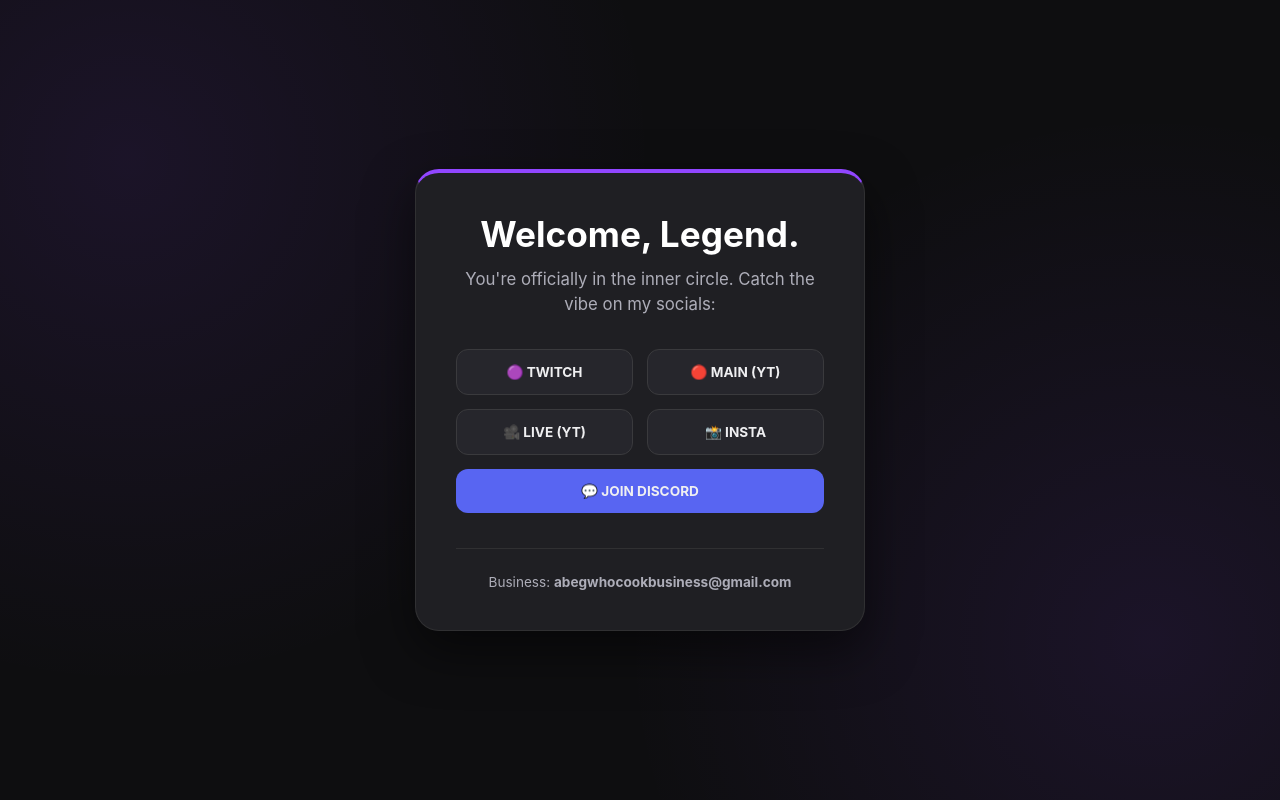
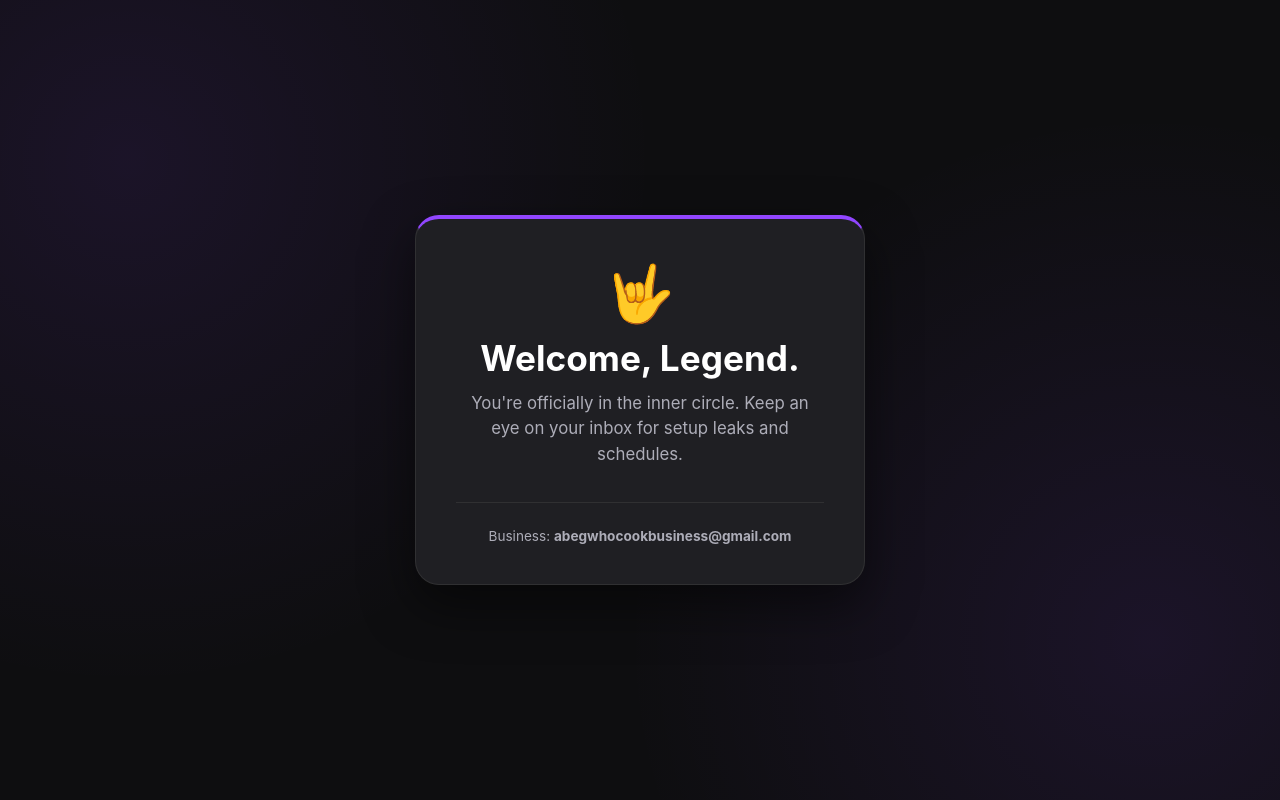
Before and after one commit to dace3g/Dace-team, a plain HTML site: page index.html in a window 1280 px wide. Both pictures are taken after typing "name@example.com" into the empty fields and a click on the button "ENTER THE INBOX". Drawn offline with Linux system fonts and the light colour scheme.

Commit message:
Update index.html
Signed-off-by: dace3g <joeyjoeydjaba@gmail.com>

```diff
--- a/index.html
+++ b/index.html
@@ -69,7 +69,7 @@
         }
 
         h1 { font-size: 2.5rem; margin: 0; letter-spacing: -1px; text-transform: uppercase; color: #fff; }
-        .tagline { color: var(--text-muted); margin: 12px 0 32px; line-height: 1.5; font-size: 1.05rem; }
+        .tagline { color: var(--text-muted); margin: 12px 0 25px; line-height: 1.5; font-size: 1.05rem; }
 
         input[type="email"] {
             width: 100%;
@@ -98,28 +98,32 @@
             cursor: pointer;
             letter-spacing: 1px;
             transition: 0.3s ease;
+            margin-bottom: 30px;
         }
         .btn:hover { background: #772ce8; transform: translateY(-3px); box-shadow: 0 8px 20px var(--accent-glow); }
 
         .platform-grid {
             display: grid;
             grid-template-columns: 1fr 1fr;
-            gap: 14px;
-            margin-top: 28px;
+            gap: 12px;
+            margin-top: 10px;
+            border-top: 1px solid #303032;
+            padding-top: 25px;
         }
 
         .social-btn {
             background: #26262c;
-            padding: 14px;
+            padding: 12px;
             border-radius: 12px;
             color: var(--text-main);
             text-decoration: none;
-            font-size: 0.85rem;
+            font-size: 0.8rem;
             font-weight: 700;
             border: 1px solid #3a3a3d;
             transition: 0.2s;
         }
-        .social-btn:hover { background: var(--twitch-purple); border-color: var(--twitch-purple); }
+        .social-btn:hover { background: var(--twitch-purple); border-color: var(--twitch-purple); transform: scale(1.03); }
+
         .footer-note { font-size: 0.85rem; color: var(--text-muted); margin-top: 35px; border-top: 1px solid #303032; padding-top: 25px; }
     </style>
 </head>
@@ -128,24 +132,30 @@
         <div id="landing-page" class="glass-card">
             <div class="logo-placeholder">D</div>
             <h1>DACE</h1>
-            <p class="tagline">Your friendly neighborhood streamer.<br>Swing into the web for exclusive updates.</p>
+            <p class="tagline">Your friendly neighborhood streamer.<br>Swing into the web for updates.</p>
+
             <form id="subscribe-form" onsubmit="handleJoin(event)">
                 <input type="email" placeholder="Your best email..." required>
                 <button type="submit" class="btn">Enter the Inbox</button>
             </form>
+
+            <div class="platform-grid">
+                <a href="https://twitch.tv/dace3g" target="_blank" class="social-btn">🟣 TWITCH</a>
+                <a href="https://youtube.com/@dace3g?si=miRsz_5Lnr5YE_25" target="_blank" class="social-btn">🔴 MAIN YOUTUBE</a>
+                <a href="https://youtube.com/@dacelive2?si=ZLNn-oNhUOAYe-l6" target="_blank" class="social-btn">🎥 LIVE YOUTUBE</a>
+                <a href="https://www.instagram.com/dace3g?igsh=MWk1anpkNzMycmZiYQ%3D%3D&utm_source=qr" target="_blank" class="social-btn">📸 INSTAGRAM</a>
+                <a href="https://discord.gg/BgmQFQmVMR" target="_blank" class="social-btn" style="grid-column: span 2; background: #5865F2; border: none;">💬 JOIN DISCORD</a>
+            </div>
         </div>
 
         <div id="welcome-page" class="glass-card">
+            <span style="font-size: 3.5rem; display: block; margin-bottom: 10px;">🤟</span>
             <h2 style="font-size: 2.2rem; margin: 0; color: #fff;">Welcome, Legend.</h2>
-            <p class="tagline">You're officially in the inner circle. Catch the vibe on my socials:</p>
-            <div class="platform-grid">
-                <a href="https://twitch.tv/dace3g" target="_blank" class="social-btn">🟣 TWITCH</a>
-                <a href="https://youtube.com/@dace3g?si=miRsz_5Lnr5YE_25" target="_blank" class="social-btn">🔴 MAIN (YT)</a>
-                <a href="https://youtube.com/@dacelive2?si=ZLNn-oNhUOAYe-l6" target="_blank" class="social-btn">🎥 LIVE (YT)</a>
-                <a href="https://www.instagram.com/dace3g?igsh=MWk1anpkNzMycmZiYQ%3D%3D&utm_source=qr" target="_blank" class="social-btn">📸 INSTA</a>
-                <a href="https://discord.gg/BgmQFQmVMR" target="_blank" class="social-btn" style="grid-column: span 2; background: #5865F2; border: none;">💬 JOIN DISCORD</a>
+            <p class="tagline">You're officially in the inner circle. Keep an eye on your inbox for setup leaks and schedules.</p>
+
+            <div class="footer-note">
+                Business: <strong>abegwhocookbusiness@gmail.com</strong>
             </div>
-            <div class="footer-note">Business: <strong>abegwhocookbusiness@gmail.com</strong></div>
         </div>
     </div>
 
@@ -155,7 +165,6 @@
             const landing = document.getElementById('landing-page');
             const welcome = document.getElementById('welcome-page');
 
-            // Animation sequence
             landing.style.opacity = '0';
             landing.style.transform = 'scale(0.95) translateY(-10px)';
 
```
